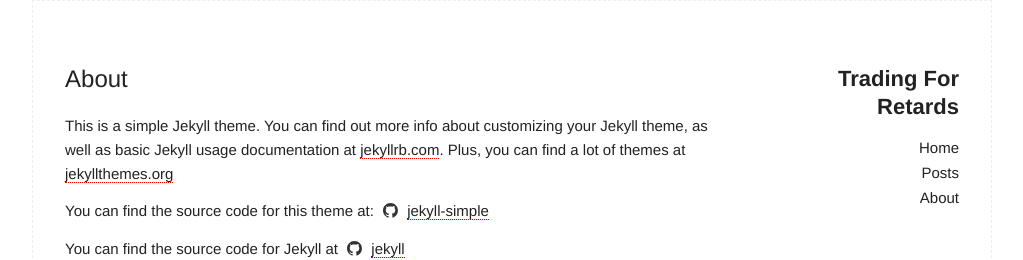
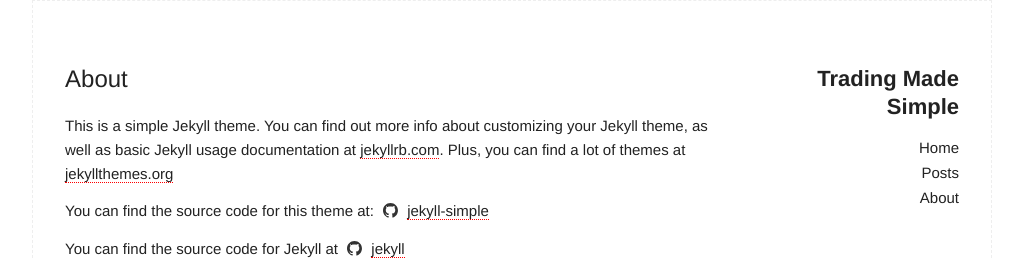
Before and after one commit to MarkRBest/markrbest.github.io, a Jekyll site: the page built from about.md, in a window 1280 px wide. Shown: the top 260 px of the page, without its empty margins (128-1151 px from the left). Built offline with Jekyll 4.4.1, drawn with Linux system fonts in a browser that asks for light colours.

Commit message:
change name

```diff
--- a/_config.yml
+++ b/_config.yml
@@ -6,7 +6,7 @@
 # 'jekyll serve'. If you change this file, please restart the server process.
 
 # Site settings
-title: Trading For Retards
+title: Trading Made Simple
 email: trading@domain.com
 description: > # this means to ignore newlines until "baseurl:"
   Write an awesome description for your new site here. You can edit this
```
